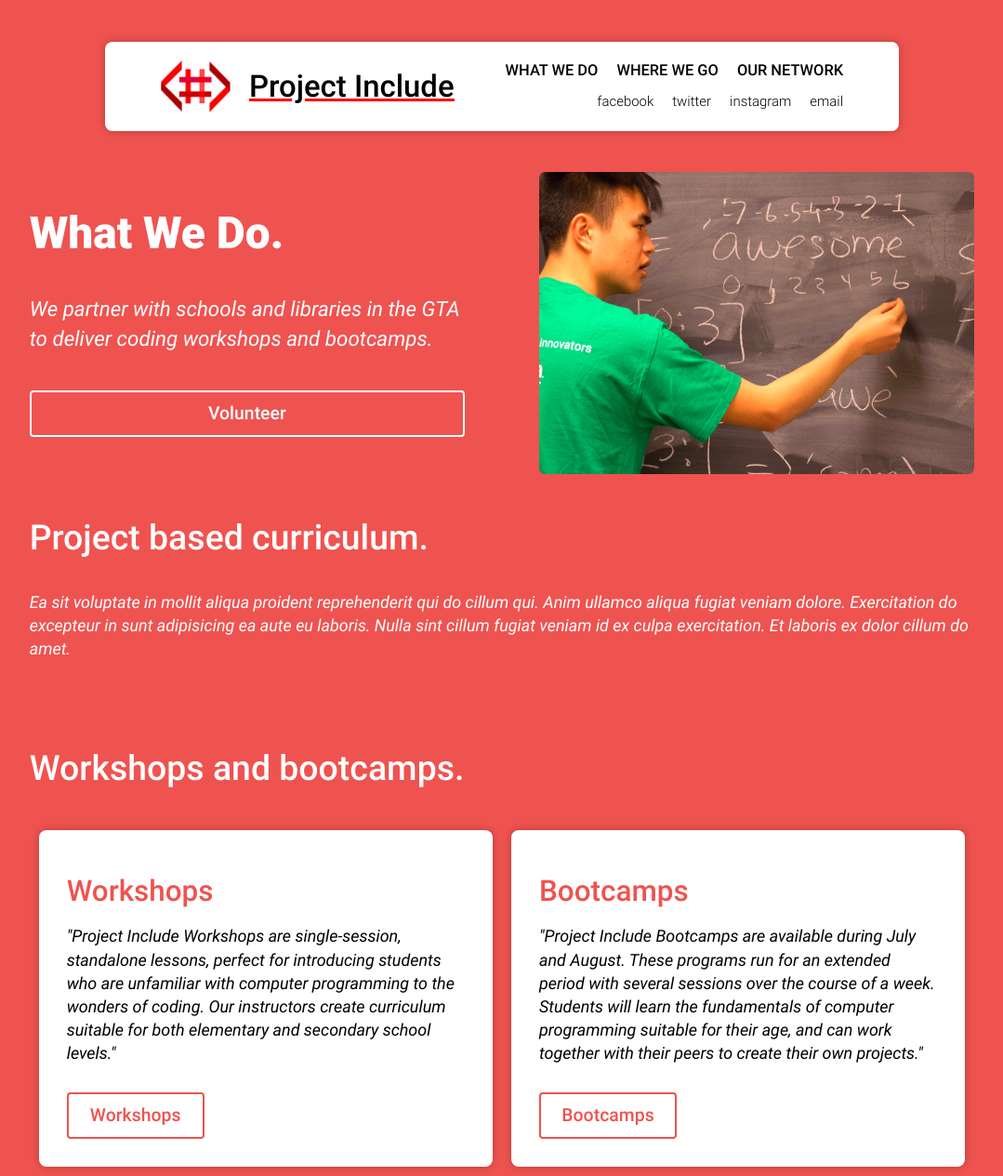
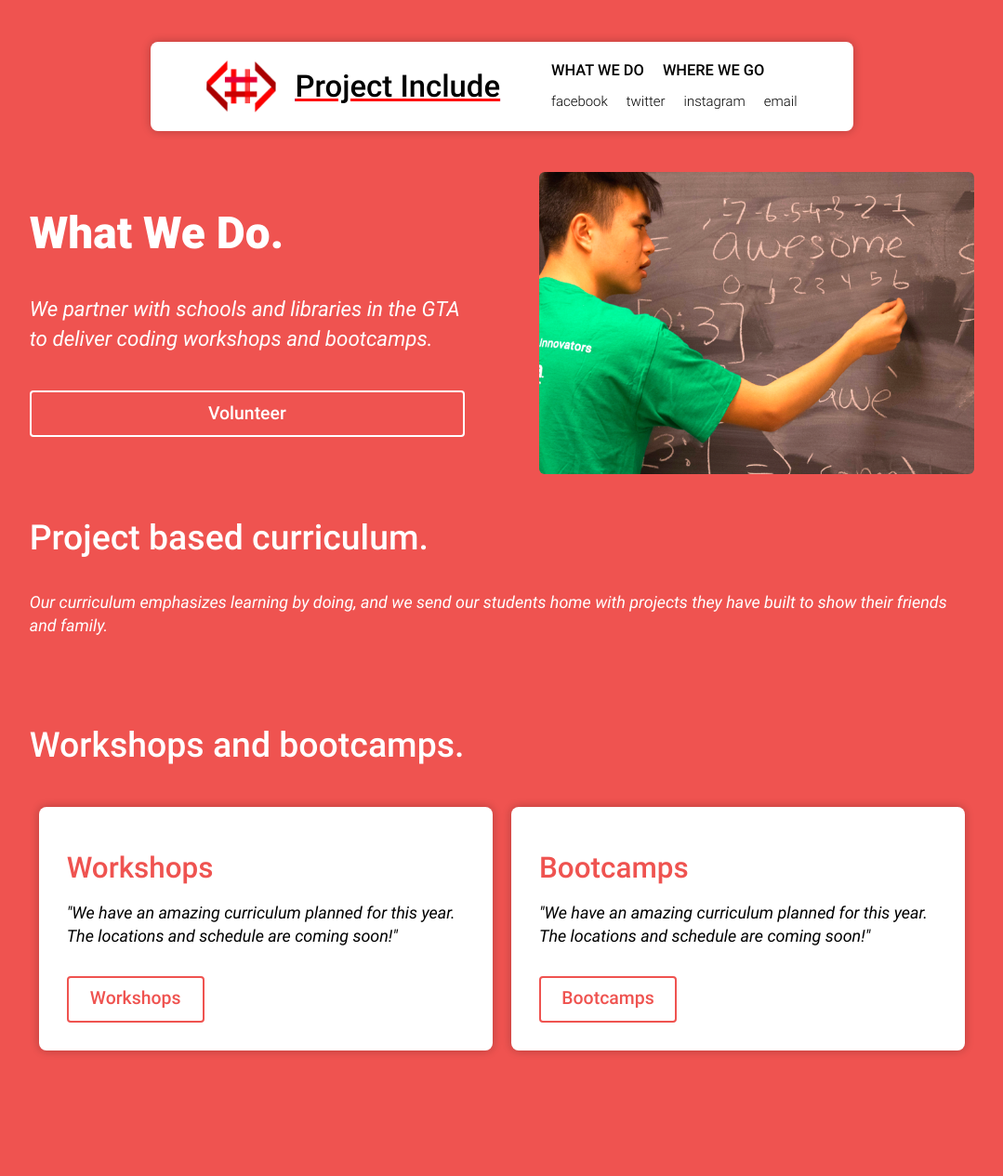
Before and after one commit to ShabazBadshah/project-include-site, a Jekyll site: the page built from services.html, in a window 1280 px wide and 1265 px high. Shown: the whole window at 93% size, without its empty margins (100-1179 px from the left). Built offline with Jekyll 4.4.1, drawn with Linux system fonts in a browser that asks for light colours.

Commit message:
Call for volunteers site version done

```diff
--- a/_data/basic.yaml
+++ b/_data/basic.yaml
@@ -1,3 +1,3 @@
 site-name: "Project Include"
-volunteer-form-link: "https://goo.gl/forms/lFxMOM0XlL5six5C2"
+volunteer-form-link: "https://docs.google.com/forms/d/e/1FAIpQLScEZ6cv7L8JOhVY9dE8XlpcvnJBTMpTP4N0R7IPw_618eyhjg/viewform"
 google-map-link: "https://www.google.com/maps/d/u/0/embed?mid=14jqCsB4SCVnOlK6nVJQ3l1D1lLTE0Emc"
--- a/_data/bootcamp-schedule.yaml
+++ b/_data/bootcamp-schedule.yaml
@@ -1,4 +1,3 @@
----
 - location-name: South Common Public Library
   location-google-maps-link: https://goo.gl/maps/1y4d37DjYZHz4AA49
   bootcamp-time: 9:00AM - 4:00PM EST
--- a/_data/navigation.yaml
+++ b/_data/navigation.yaml
@@ -4,6 +4,6 @@ link1:
 link2:
   name: "Where we go"
   permalink: "/map"
-link3:
-  name: "Our network"
-  permalink: "/network"
+# link3:
+#   name: "Our network"
+#   permalink: "/network"
--- a/services.html
+++ b/services.html
@@ -24,21 +24,21 @@ permalink: /services/
 
   header-text="Project based curriculum."
 
-  text="Ea sit voluptate in mollit aliqua proident reprehenderit qui do cillum qui. Anim ullamco aliqua fugiat veniam dolore. Exercitation do excepteur in sunt adipisicing ea aute eu laboris. Nulla sint cillum fugiat veniam id ex culpa exercitation. Et laboris ex dolor cillum do amet." %}
+  text="Our curriculum emphasizes learning by doing, and we send our students home with projects they have built to show their friends and family." %}
 
 <div class="container align-column">
   <h1 class="container-title">Workshops and bootcamps.</h1>
   <div class="services-container align-row flex-space-between">
     <div class="single-column-container card">
       <h3 class="single-column-title color-project-include-salmon-red">Workshops</h3>
-      <p class="single-column-text">"Project Include Workshops are single-session, standalone lessons, perfect for introducing students who are unfamiliar with computer programming to the wonders of coding. Our instructors create curriculum suitable for both elementary and secondary school levels."</p>
-      <a href="/workshops" class="btn-red">Workshops</a>
+      <p class="single-column-text">"We have an amazing curriculum planned for this year. The locations and schedule are coming soon!"</p>
+      <a href="" class="btn-red">Workshops</a>
     </div>
 
     <div class="single-column-container card">
       <h3 class="single-column-title color-project-include-salmon-red">Bootcamps</h3>
-      <p class="single-column-text">"Project Include Bootcamps are available during July and August. These programs run for an extended period with several sessions over the course of a week. Students will learn the fundamentals of computer programming suitable for their age, and can work together with their peers to create their own projects."</p>
-      <a href="/bootcamps" class="btn-red">Bootcamps</a>
+      <p class="single-column-text">"We have an amazing curriculum planned for this year. The locations and schedule are coming soon!"</p>
+      <a href="" class="btn-red">Bootcamps</a>
     </div>
   </div>
 </div>
```
